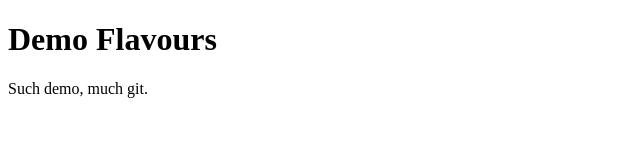
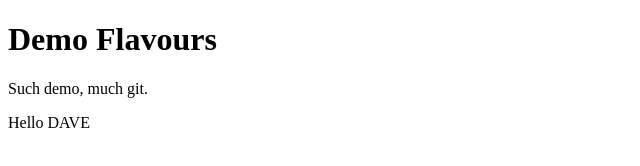
Before and after one commit to badgersmack/demo-repo, a plain HTML site: page index.html in a window 1280 px wide. Shown: the full height of the page, 0-640 px from the left. Drawn offline with Linux system fonts and the light colour scheme.

Commit message:
edited html  file

```diff
--- a/index.html
+++ b/index.html
@@ -7,5 +7,6 @@
 <body>
 <h1>Demo Flavours</h1>
 <p>Such demo, much git.</p>
+<p>Hello DAVE</p>
 </body>
 </html>
```
